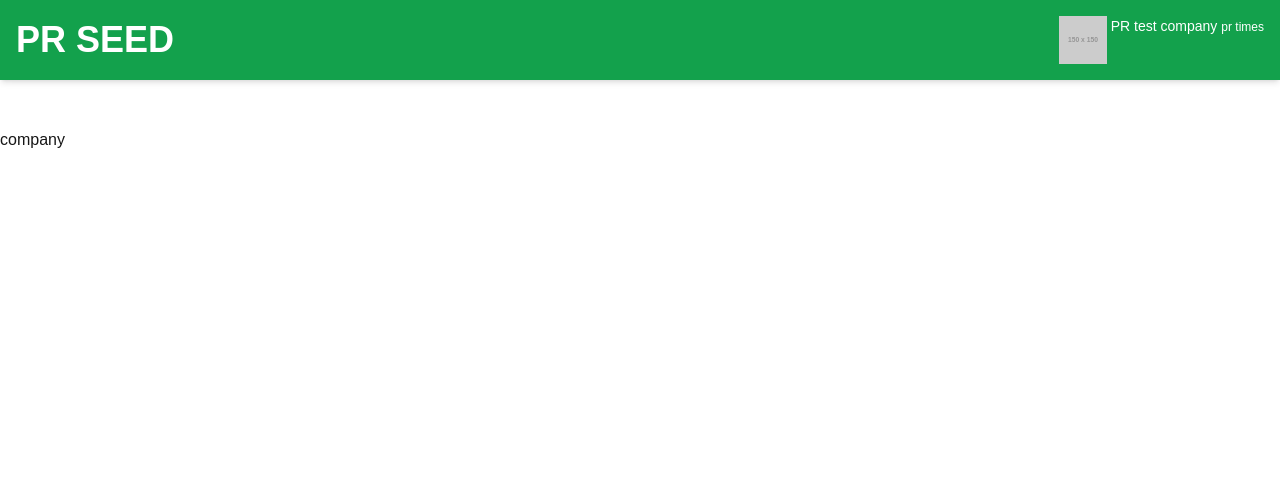
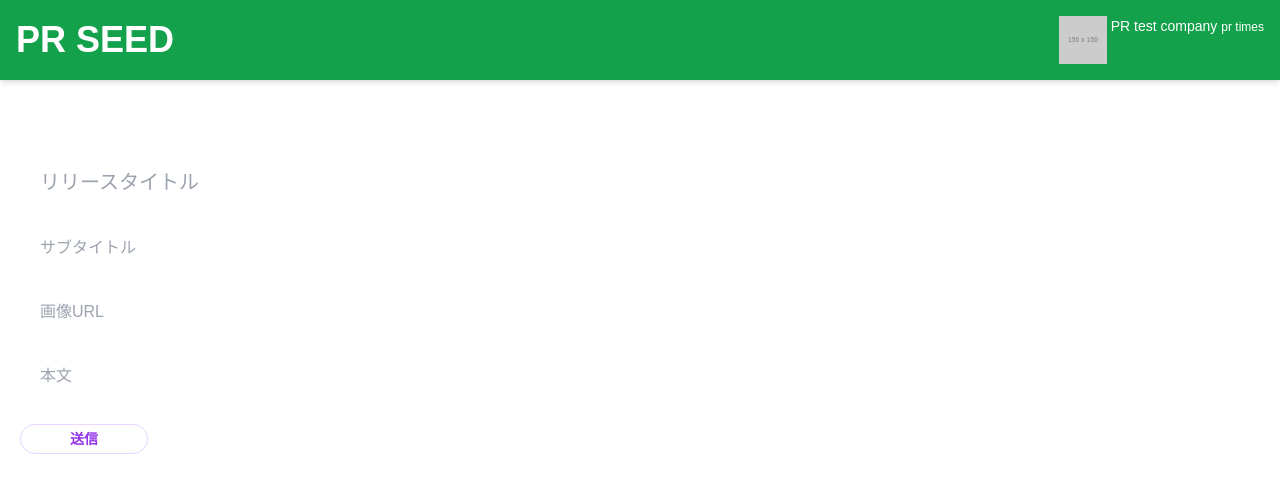
Before and after one commit to K-Kizuku/prtimes-hackathon-notice, a Next.js app in the folder frontend/: page /company in a window 1280 px wide. Shown: the top 492 px of the page. Built offline with nearby package versions, Linux system fonts and the light colour scheme; no server answers.

Commit message:
トピックのフォームを作成

```diff
--- a/frontend/src/app/company/page.tsx
+++ b/frontend/src/app/company/page.tsx
@@ -1,3 +1,6 @@
+import { TopicForm } from "~/components/TopicForm";
 export default function Company() {
-  return <div>company</div>;
+  return <div>
+    <TopicForm></TopicForm>
+  </div>;
 }
--- a/frontend/src/components/PressLeleaseForm.tsx
+++ b/frontend/src/components/PressLeleaseForm.tsx
@@ -8,7 +8,7 @@ export const PressLeleaseForm = () => {
   return (
     <form action={dispatch} className="flex flex-col p-5">
       {pending && <p>送信中</p>}
-      <input className=" text-xl p-5 text-black" placeholder="リリースタイトル" type="text" name="title" />
+      <input className="text-xl p-5 text-black" placeholder="リリースタイトル" type="text" name="title" />
       <input className="p-5 text-black" placeholder="サブタイトル" type="text" name="subTitle" />
       <input className="p-5 text-black" placeholder="画像URL" type="text" name="imgURL" />
       <input className="p-5 text-black" placeholder="本文" type="textarea" name="description" />
--- a/frontend/src/components/TopicForm.tsx
+++ b/frontend/src/components/TopicForm.tsx
@@ -6,13 +6,13 @@ export const TopicForm = () => {
   const { pending } = useFormStatus();
   const [topic, dispatch] = useFormState(postTopic, {} as Topic);
   return (
-    <form action={dispatch} className="flex flex-col">
+    <form action={dispatch} className="flex flex-col p-5">
       {pending && <p>送信中</p>}
-      <input placeholder="リリースタイトル" type="text" name="title" />
-      <input placeholder="サブタイトル" type="text" name="subTitle" />
-      <input placeholder="画像URL" type="text" name="imgURL" />
-      <input placeholder="本文" type="textarea" name="description" />
-      <button type="submit">送信</button>
+      <input className="text-xl p-5 text-black" placeholder="リリースタイトル" type="text" name="title" />
+      <input className="p-5 text-black" placeholder="サブタイトル" type="text" name="subTitle" />
+      <input className="p-5 text-black" placeholder="画像URL" type="text" name="imgURL" />
+      <input className="p-5 text-black" placeholder="本文" type="textarea" name="description" />
+      <button className="w-32 mt-4 px-4 py-1 text-sm text-purple-600 font-semibold rounded-full border border-purple-200 hover:text-white hover:bg-purple-600 hover:border-transparent focus:outline-none focus:ring-2 focus:ring-purple-600 focus:ring-offset-2" type="submit">送信</button>
     </form>
   );
 };
```
